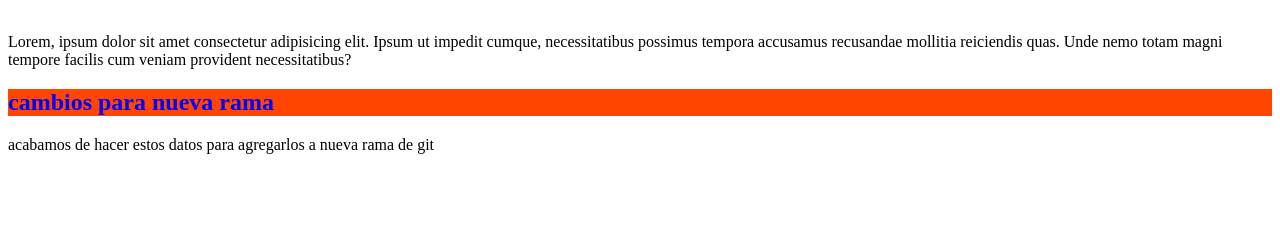
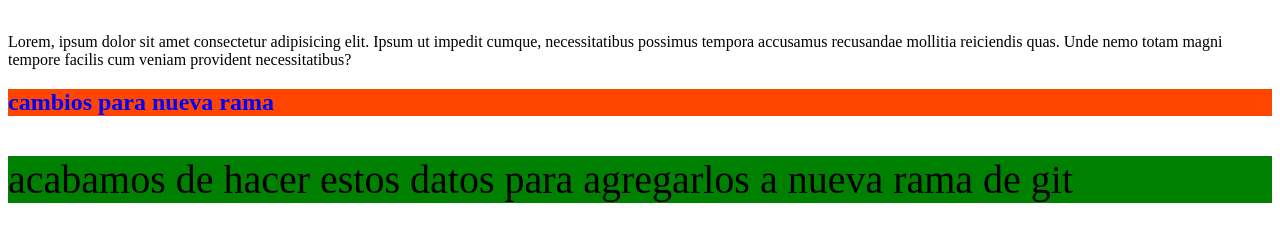
Before and after one commit to AndHoyosGarzon/comision-55470.github.io, a plain HTML site: page index.html in a window 1280 px wide. Shown: the part 165-406 px from the top of the page. Drawn offline with Linux system fonts and the light colour scheme.

Commit message:
agregando estilos al segundo parrafo

```diff
--- a/css/style.css
+++ b/css/style.css
@@ -14,3 +14,8 @@ h2{
     background-color: orangered;
     color: blue;
 }
+
+.parrafo {
+    font-size: 2.5rem;
+    background-color: green;
+}
--- a/index.html
+++ b/index.html
@@ -19,7 +19,7 @@
         cambios para nueva rama
     </h2>
 
-    <p>
+    <p class="parrafo">
         acabamos de hacer estos datos para agregarlos a nueva rama de git
     </p>
 
```
